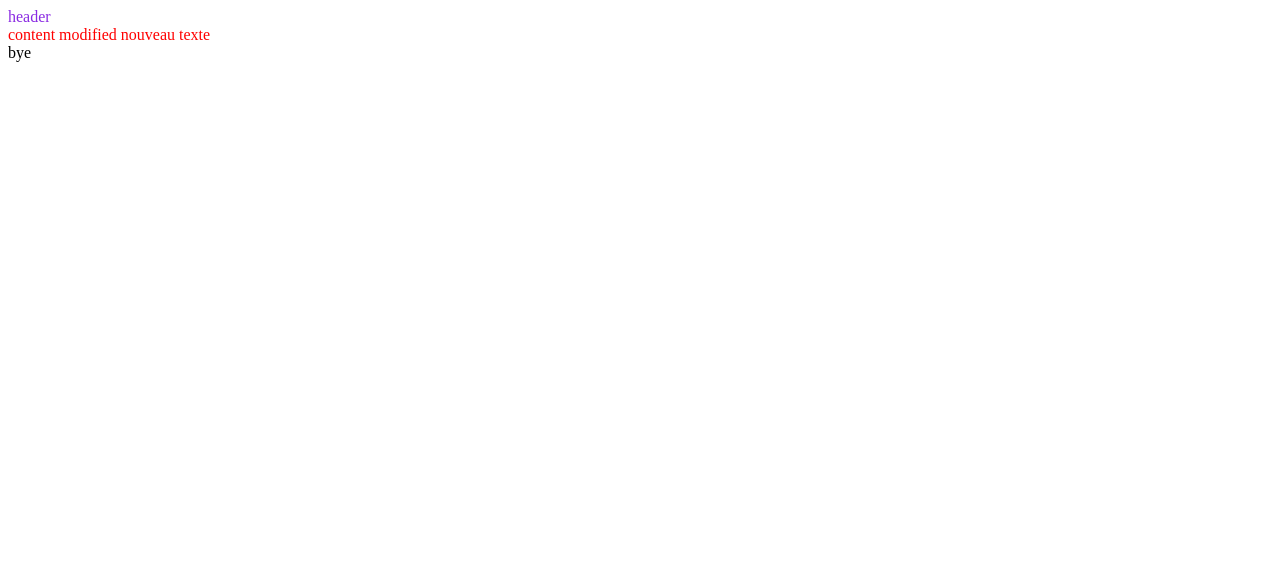
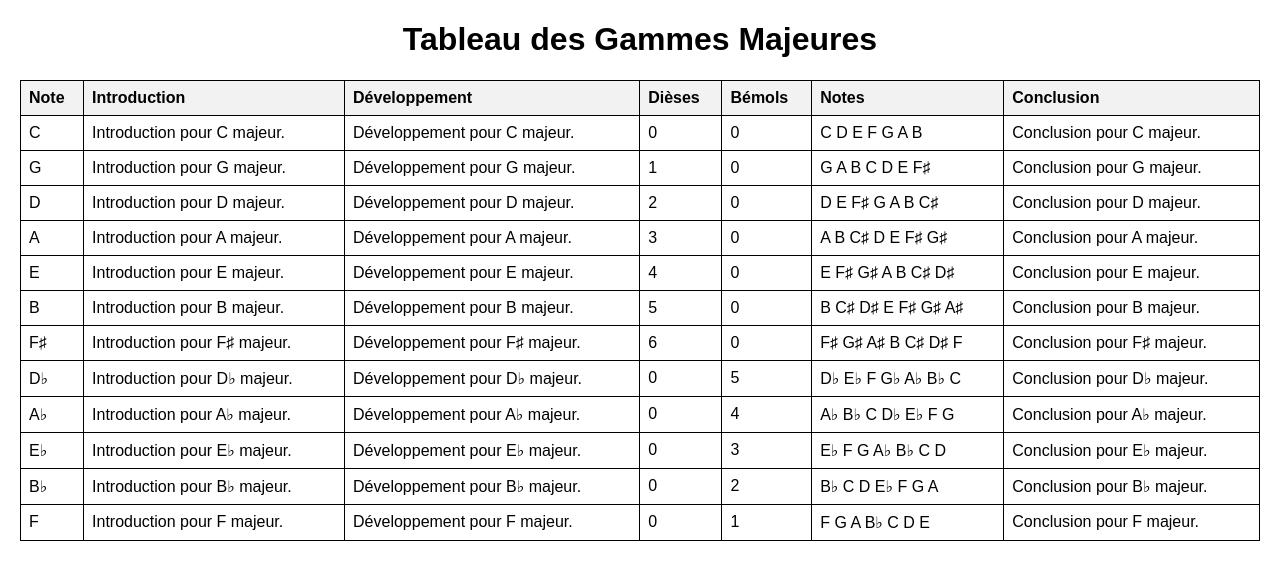
Before and after one commit to skred-akm/test, a plain HTML site: page index.html in a window 1280 px wide. Drawn offline with Linux system fonts and the light colour scheme.

Commit message:
second commit

```diff
--- a/index.html
+++ b/index.html
@@ -1,15 +1,106 @@
 <!DOCTYPE html>
 <html lang="fr">
 <head>
-    <meta charset="UTF-8">
-    <meta name="viewport" content="width=device-width, initial-scale=1.0">
-    <title>Document</title>
-    <link rel="stylesheet" type="text/css" href="styles/style.css">
+  <meta charset="UTF-8">
+  <meta name="viewport" content="width=device-width, initial-scale=1.0">
+  <title>Tableau des Gammes Majeures</title>
+  <style>
+    body {
+      font-family: Arial, sans-serif;
+      margin: 20px;
+    }
+    h1 {
+      text-align: center;
+    }
+    table {
+      width: 100%;
+      border-collapse: collapse;
+      margin-bottom: 20px;
+    }
+    th, td {
+      border: 1px solid black;
+      padding: 8px;
+      text-align: left;
+    }
+    th {
+      background-color: #f2f2f2;
+    }
+  </style>
 </head>
 <body>
-    <header>header</header>
-    <main id="main">The content</main>
-    <footer>bye</footer>
-    <script src="js/script.js"></script>
+
+<h1>Tableau des Gammes Majeures</h1>
+
+<script>
+  const gammesMajeures = [
+    { note: "C", introduction: "Introduction pour C majeur.", developpement: "Développement pour C majeur.", dieses: 0, bemols: 0, notes: "C D E F G A B", conclusion: "Conclusion pour C majeur." },
+    { note: "G", introduction: "Introduction pour G majeur.", developpement: "Développement pour G majeur.", dieses: 1, bemols: 0, notes: "G A B C D E F♯", conclusion: "Conclusion pour G majeur." },
+    { note: "D", introduction: "Introduction pour D majeur.", developpement: "Développement pour D majeur.", dieses: 2, bemols: 0, notes: "D E F♯ G A B C♯", conclusion: "Conclusion pour D majeur." },
+    { note: "A", introduction: "Introduction pour A majeur.", developpement: "Développement pour A majeur.", dieses: 3, bemols: 0, notes: "A B C♯ D E F♯ G♯", conclusion: "Conclusion pour A majeur." },
+    { note: "E", introduction: "Introduction pour E majeur.", developpement: "Développement pour E majeur.", dieses: 4, bemols: 0, notes: "E F♯ G♯ A B C♯ D♯", conclusion: "Conclusion pour E majeur." },
+    { note: "B", introduction: "Introduction pour B majeur.", developpement: "Développement pour B majeur.", dieses: 5, bemols: 0, notes: "B C♯ D♯ E F♯ G♯ A♯", conclusion: "Conclusion pour B majeur." },
+    { note: "F♯", introduction: "Introduction pour F♯ majeur.", developpement: "Développement pour F♯ majeur.", dieses: 6, bemols: 0, notes: "F♯ G♯ A♯ B C♯ D♯ F", conclusion: "Conclusion pour F♯ majeur." },
+    { note: "D♭", introduction: "Introduction pour D♭ majeur.", developpement: "Développement pour D♭ majeur.", dieses: 0, bemols: 5, notes: "D♭ E♭ F G♭ A♭ B♭ C", conclusion: "Conclusion pour D♭ majeur." },
+    { note: "A♭", introduction: "Introduction pour A♭ majeur.", developpement: "Développement pour A♭ majeur.", dieses: 0, bemols: 4, notes: "A♭ B♭ C D♭ E♭ F G", conclusion: "Conclusion pour A♭ majeur." },
+    { note: "E♭", introduction: "Introduction pour E♭ majeur.", developpement: "Développement pour E♭ majeur.", dieses: 0, bemols: 3, notes: "E♭ F G A♭ B♭ C D", conclusion: "Conclusion pour E♭ majeur." },
+    { note: "B♭", introduction: "Introduction pour B♭ majeur.", developpement: "Développement pour B♭ majeur.", dieses: 0, bemols: 2, notes: "B♭ C D E♭ F G A", conclusion: "Conclusion pour B♭ majeur." },
+    { note: "F", introduction: "Introduction pour F majeur.", developpement: "Développement pour F majeur.", dieses: 0, bemols: 1, notes: "F G A B♭ C D E", conclusion: "Conclusion pour F majeur." }
+  ];
+
+  const table = document.createElement("table");
+
+  // En-têtes
+  const entetes = ["Note", "Introduction", "Développement", "Dièses", "Bémols", "Notes", "Conclusion"];
+  const enteteRow = document.createElement("tr");
+
+  entetes.forEach((entete) => {
+    const th = document.createElement("th");
+    th.textContent = entete;
+    enteteRow.appendChild(th);
+  });
+
+  table.appendChild(enteteRow);
+
+  // Lignes de données
+  gammesMajeures.forEach((gamme) => {
+    const row = document.createElement("tr");
+
+    Object.values(gamme).forEach((valeur) => {
+      const cellule = document.createElement("td");
+      cellule.textContent = valeur;
+      row.appendChild(cellule);
+    });
+
+    table.appendChild(row);
+  });
+
+  document.body.appendChild(table);
+
+  // Convertir les données en JSON
+  const jsonData = JSON.stringify(gammesMajeures, null, 2);
+  console.log(jsonData); // Affichez dans la console pour vérifier
+</script>
+<script>
+  // Fonction pour changer la couleur de fond lors du survol
+   changerCouleurLigne = () =>{
+    let lignes = document.querySelectorAll("tr");
+
+    lignes.forEach(function(ligne, index) {
+      // Ignore la première ligne (en-têtes)
+      if (index !== 0) {
+        ligne.addEventListener("mouseover", function() {
+          this.style.backgroundColor = "#e0e0e0";
+        });
+
+        ligne.addEventListener("mouseout", function() {
+          this.style.backgroundColor = "";
+        });
+      }
+    });
+  }
+
+  // Appel de la fonction lors du chargement de la page
+  window.onload = changerCouleurLigne;
+</script>
 </body>
 </html>
--- a/styles/style.css
+++ b/styles/style.css
@@ -1 +1,20 @@
-header{color: blueviolet;}
+body {
+    font-family: Arial, sans-serif;
+    margin: 20px;
+  }
+  h1 {
+    text-align: center;
+  }
+  table {
+    width: 100%;
+    border-collapse: collapse;
+    margin-bottom: 20px;
+  }
+  th, td {
+    border: 1px solid black;
+    padding: 8px;
+    text-align: left;
+  }
+  th {
+    background-color: #f2f2f2;
+  }
```
Also changed, not shown: indexhtml.html (added, +75 -0 lines).
